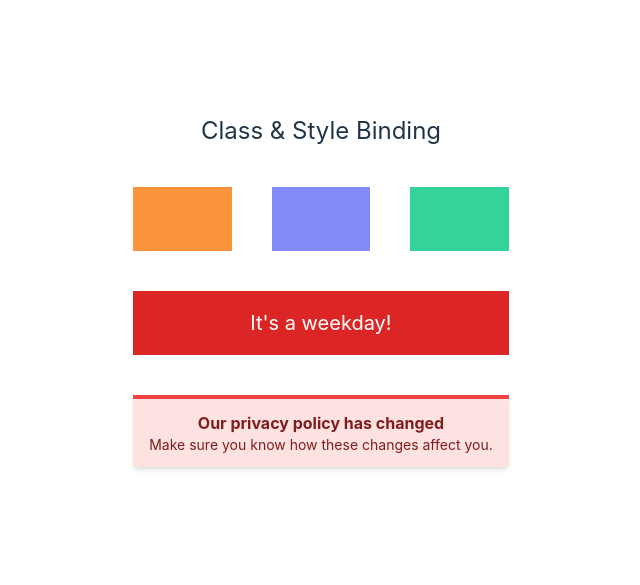
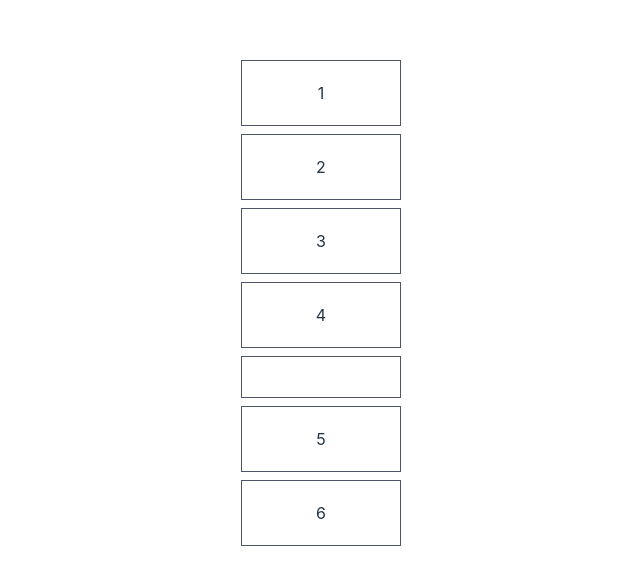
Before and after one commit to Aminulislam88/VueJs_Class_Style_binding, a Vue app: page / in a window 1280 px wide. Shown: the part 129-714 px from the top of the page, without its empty margins (319-959 px from the left). Built offline with nearby package versions, Linux system fonts and the light colour scheme.

Commit message:
basic loop done

```diff
--- a/src/App.vue
+++ b/src/App.vue
@@ -1,50 +1,14 @@
 <script setup>
-const bgOrange='background-color: rgba(251, 146, 60, 1)'
-const bgIndigo='background-color: rgba(129, 140, 248, 1)'
-const bgGreen='background-color: rgba(52,211,153,1)'
 
-const weekday=true
-const bgRed='background-color: rgba(220,38,38,1)'
-const bgDarkGreen='background-color: rgba(5,150,105,1)'
-
-const colors={
-  borderColor:'rgba(20,184,166,1)',
-  color:'rgba(19,78,74,1)',
-  backgroundColor:'rgba(204,251,241,1)'
-}
-const messageType='error'
-
-if ('error'==messageType){
-  colors.borderColor='rgba(239, 68, 68,1)'
-  colors.color='rgba(127, 29, 29,1)'
-  colors.backgroundColor='rgba(254, 226, 226,1)'
-}
-
+const items=[1,2,3,4,,5,6]
 </script>
 
 <template>
-   <section class="container mx-auto">
-        <h1 class="text-center text-2xl py-10">Class & Style Binding</h1>
-
-        <section class="flex space-x-10">
-            <div class="w-1/3 h-16" :style="bgOrange"></div>
-            <div class="w-1/3 h-16" :style="bgIndigo"></div>
-            <div class="w-1/3 h-16" :style="bgGreen"></div>
-        </section>
-
-       <section class="mt-10" >
-            <div class="h-16 flex items-center justify-center text-white" :style="[weekday? bgRed: bgDarkGreen,weekday?'font-size:20px':'font-size:10px']">
-                It's a weekday!
-            </div>
-        </section>
-
-        <section class="mt-10" >
-            <div class=" border-t-4  rounded-b  px-4 py-3 shadow-md" :style="colors" >
-                <p class="font-bold">Our privacy policy has changed</p>
-                <p class="text-sm">Make sure you know how these changes affect you.</p>
-            </div>
-        </section>
+  <body class="p-10">
+    <section class="mx-auto container flex items-center text-center flex-col space-y-2">
+        <div class="p-5 border border-gray-600 w-40" v-for="item in items">{{ item }}</div>
     </section>
+</body>
 </template>
 
 <style scoped>
```
